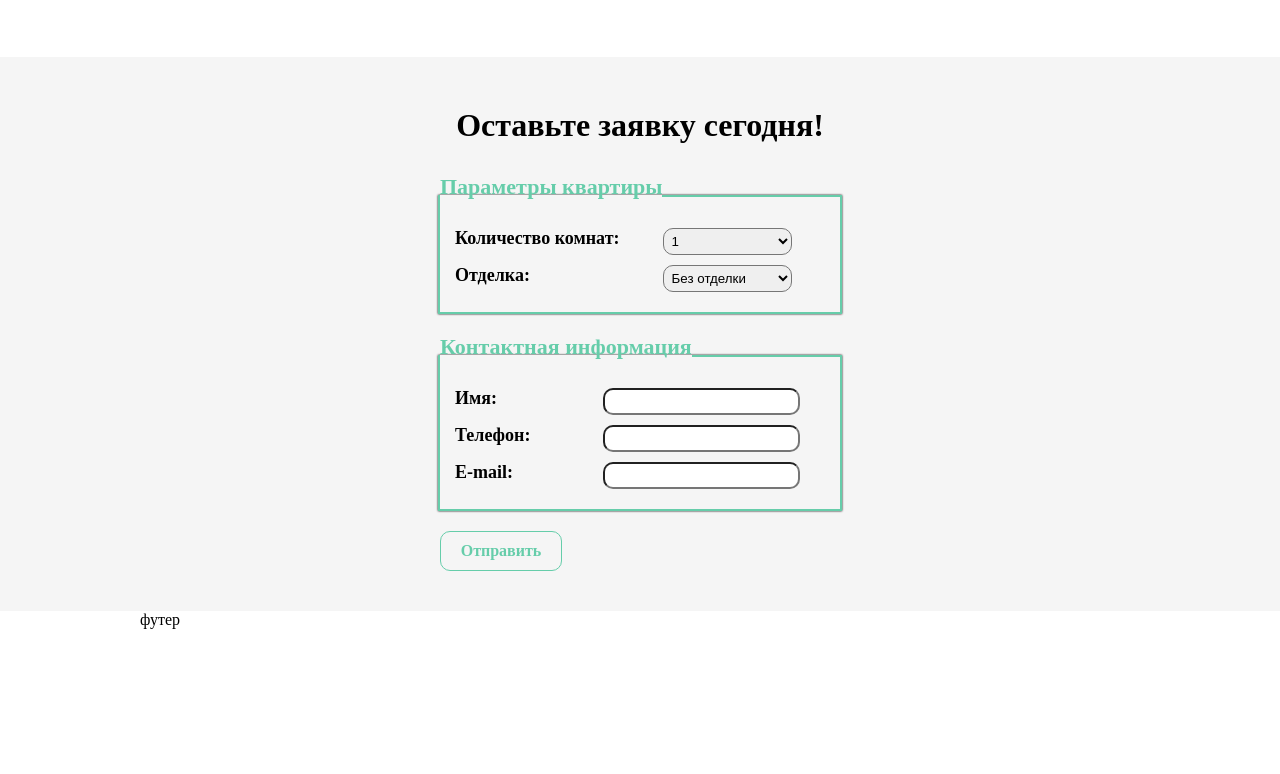
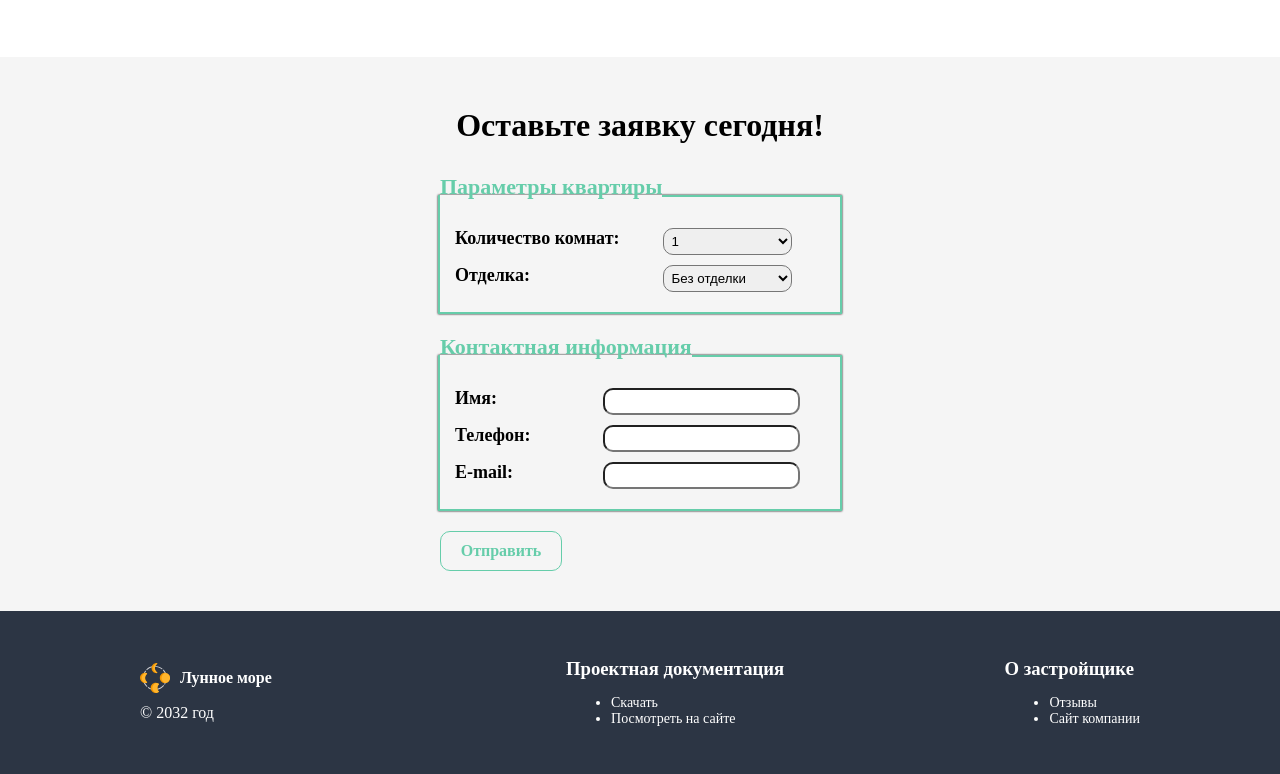
Before and after one commit to BobrovKirill/layout-designer-project-lvl1, a plain HTML site: page index.html in a window 1280 px wide. Shown: the part 1517-2291 px from the top of the page. Before the commit the page ends 2146 px from the top, so only its background shows below. Drawn offline with Linux system fonts and the light colour scheme.

Commit message:
lesson 7

```diff
--- a/index.html
+++ b/index.html
@@ -17,9 +17,9 @@
             <p>Лунное море</p>
         </div>
         <nav>
-            <a class="link" href="#">Преимущества</a>
-            <a class="link" href="#">О ЖК</a>
-            <a class="link" href="#">Места для отдыха</a>
+            <a class="link" href="#on_privilege">Преимущества</a>
+            <a class="link" href="#on_about">О ЖК</a>
+            <a class="link" href="#on_chilout">Места для отдыха</a>
         </nav>
     </div>
 </header>
@@ -33,6 +33,7 @@
     </div>
 
     <div class="privilege">
+        <a name="on_privilege"></a>
         <div class="wrapper">
             <div class="privilege_wrapper">
                 <div class="block">
@@ -52,6 +53,7 @@
     </div>
 
     <div class="about">
+        <a name="on_about"></a>
         <div class="wrapper">
             <div class="info_wrapper">
                 <div class="info_block">
@@ -64,6 +66,7 @@
     </div>
 
     <div class="chilout">
+        <a name="on_chilout"></a>
         <div class="wrapper">
             <div class="info_wrapper">
                 <img class="info_block" src="images/moon-2.jpg" alt="chilout">
@@ -111,7 +114,29 @@
 </main>
 
 <footer>
-    <div class="wrapper">футер</div>
+    <div class="wrapper">
+        <div class="footer_wrapper">
+            <div class="footer_logo">
+                <img src="images/logo.svg" alt="logo">
+                <h4>Лунное море</h4>
+                <p>&#169; 2032 год</p>
+            </div>
+            <div class="footer_block">
+                <h3>Проектная документация</h3>
+                <ul>
+                    <li>Скачать</li>
+                    <li>Посмотреть на сайте</li>
+                </ul>
+            </div>
+            <div class="footer_block">
+                <h3>О застройщике</h3>
+                <ul>
+                    <li>Отзывы</li>
+                    <li>Сайт компании</li>
+                </ul>
+            </div>
+        </div>
+    </div>
 </footer>
 
 </body>
--- a/styles/style.css
+++ b/styles/style.css
@@ -49,7 +49,7 @@ header{
                                 /*BLOCK INTRO*/
 
 .intro{
-    background: url("F:/hexlet/layout-designer-project-lvl1/images/banner.png") center no-repeat;
+    background: url("../images/banner.png") center no-repeat;
     color: #fff;
     display: flex;
     flex-direction: column;
@@ -77,7 +77,7 @@ header{
     background: rgba(0, 120, 201, 0);
 }
 .btn:hover{
-    background: rgb(5, 199, 167, 0.4);
+    background: rgb(70, 130, 180, 0.4);
     cursor: pointer;
 
 }
@@ -163,6 +163,7 @@ header{
     margin:0 10px 10px 0;
     padding: 4px;
     border-radius: 10px;
+    outline: none;
 }
 
 .contact{
@@ -187,3 +188,41 @@ header{
     background: #66CDAA;
     color: #fff;
 }
+
+
+                                /*BLOCK FOOTER*/
+
+
+footer{
+    background: #2c3544;
+    color: #fff;
+}
+.footer_wrapper{
+    display: flex;
+    flex-wrap: wrap;
+    justify-content: space-between;
+    padding: 47px 0;
+}
+.footer_logo{
+    display: flex;
+    flex-wrap: wrap;
+    align-items: center;
+}
+.footer_logo p{
+    width: 50%;
+}
+.footer_logo img{
+    width: 30px;
+    padding-right: 10px;
+}
+.footer_block h3{
+    padding-bottom: 15px;
+}
+
+.footer_block span{
+    margin: 0 0 10px 10px;
+}
+.footer_block ul{
+    padding-left: 45px;
+    font-size: 14px;
+}
```
